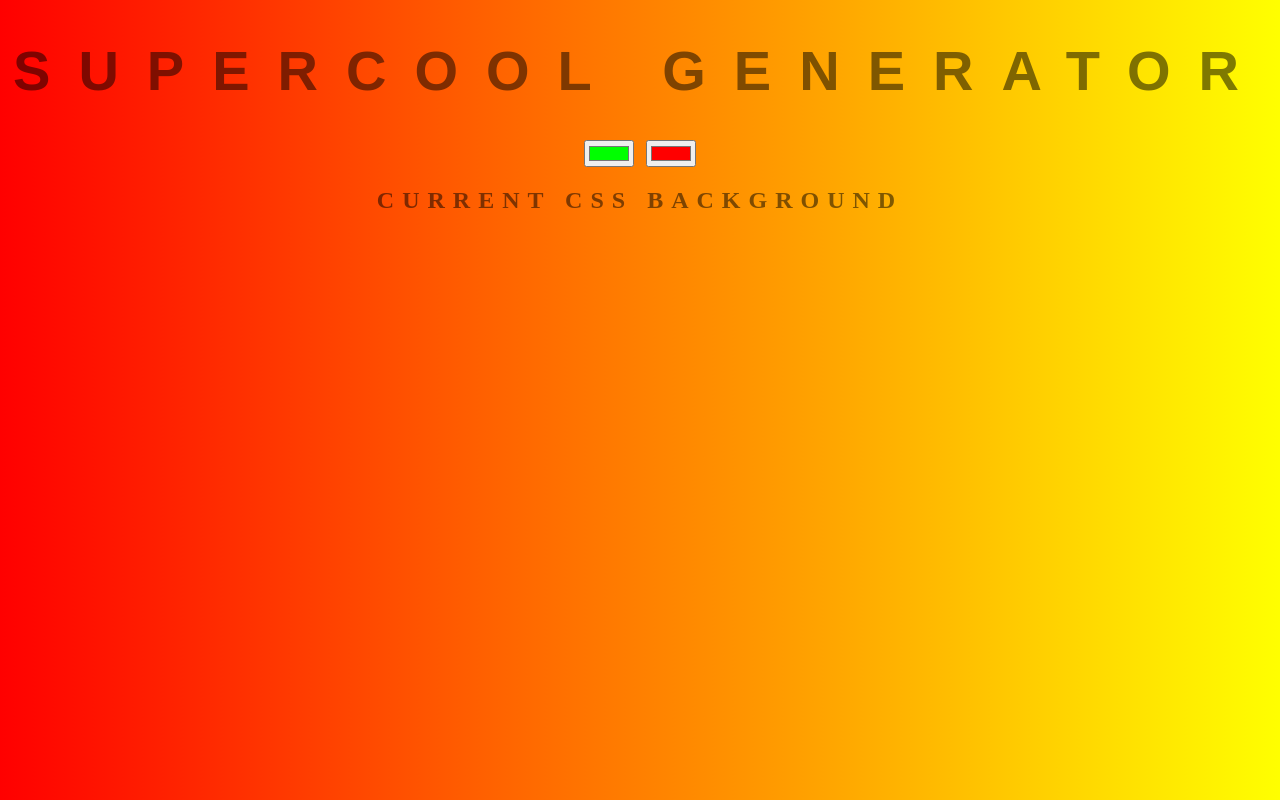
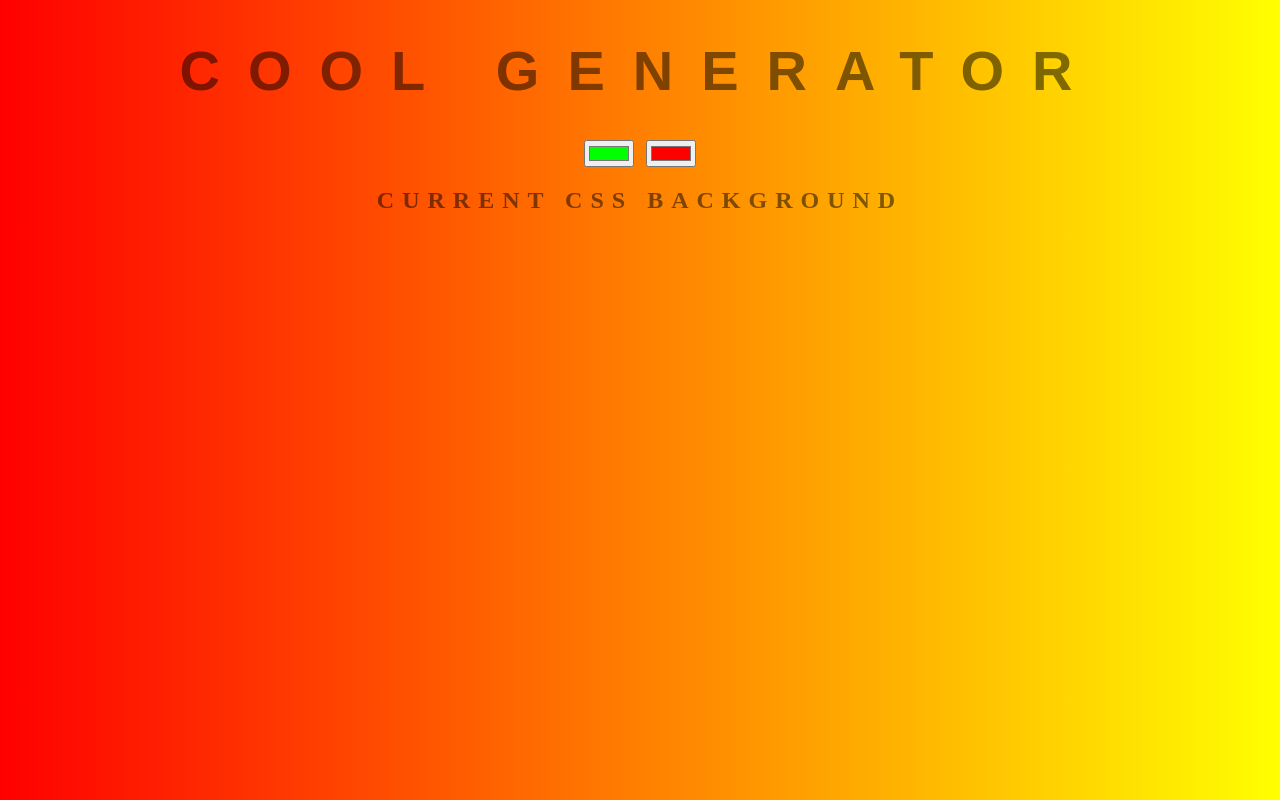
Before and after one commit to mihaiCatalin15/background-generator, a plain HTML site: page index.html in a window 1280 px wide. Drawn offline with Linux system fonts and the light colour scheme.

Commit message:
changed title 2

```diff
--- a/index.html
+++ b/index.html
@@ -5,7 +5,7 @@
 	<link rel="stylesheet" type="text/css" href="style.css">
 </head>
 <body id="gradient">
-	<h1>SuperCOOL Generator</h1>
+	<h1>COOL Generator</h1>
 	<input class="color1" type="color" name="color1" value="#00ff00">
 	<input class="color2" type="color" name="color2" value="#ff0000">
 	<h2>Current CSS Background</h2>
```
